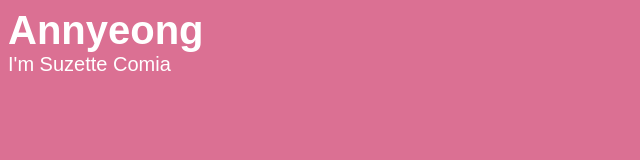
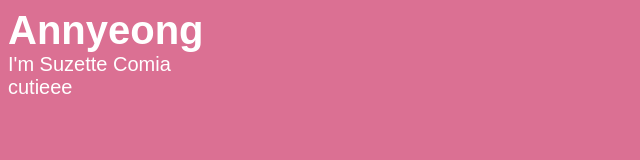
Before and after one commit to suzettecomia/comia-activity-2, a plain HTML site: page index.html in a window 1280 px wide. Shown: the full height of the page, 0-640 px from the left. Drawn offline with Linux system fonts and the light colour scheme.

Commit message:
Added cutiee in index.html

```diff
--- a/index.html
+++ b/index.html
@@ -7,5 +7,6 @@
     <body>
             <h1> Annyeong </h1>
             <p>I'm Suzette Comia</p>
+            <p>cutieee</p>
     </body>
 </html>
```
